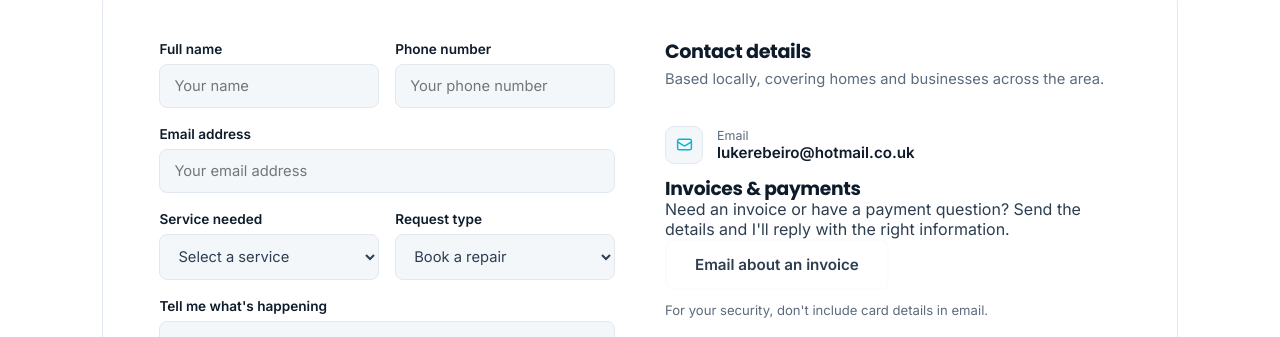
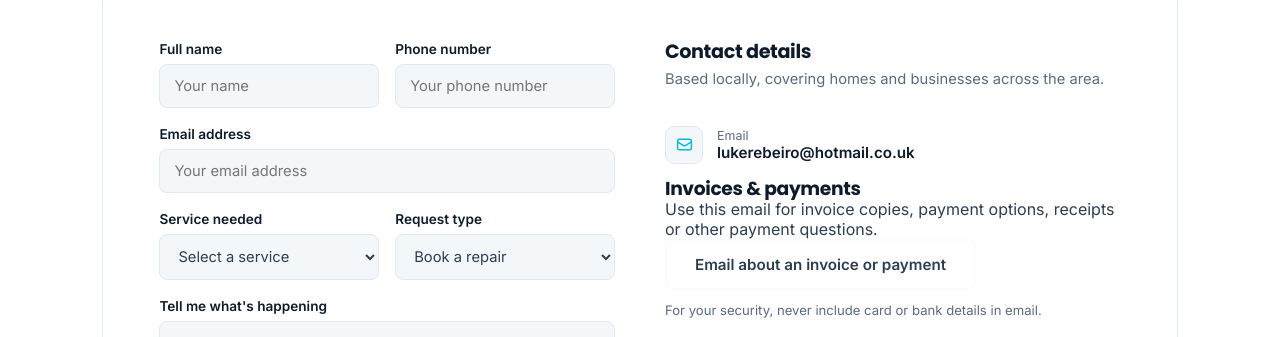
Before and after one commit to lukerebeirowebdev/Luminar-Tech-Solutions-Website, a website: page index.html in a window 1280 px wide. Shown: the part 7666-8003 px from the top of the page. Drawn offline with Linux system fonts and the light colour scheme.

Commit message:
updated better

```diff
--- a/index.html
+++ b/index.html
@@ -358,7 +358,7 @@
       </details>
       <details>
         <summary>How do I ask about an invoice or payment? <span class="plus">+</span></summary>
-        <p>Email <a href="mailto:lukerebeiro@hotmail.co.uk?subject=Invoice%20or%20payment%20question">lukerebeiro@hotmail.co.uk</a> with your name, service and invoice number if you have one. Please don't send card details by email.</p>
+        <p>Email <a href="mailto:lukerebeiro@hotmail.co.uk?subject=Invoice%20or%20payment%20question">lukerebeiro@hotmail.co.uk</a> with your name, service and invoice number if you have one. Please don't send card or bank details by email.</p>
       </details>
     </div>
   </div>
@@ -476,9 +476,9 @@
         </ul>
         <div class="payment-contact">
           <h3>Invoices &amp; payments</h3>
-          <p>Need an invoice or have a payment question? Send the details and I'll reply with the right information.</p>
-          <a class="btn btn-outline" href="mailto:lukerebeiro@hotmail.co.uk?subject=Invoice%20or%20payment%20question&amp;body=Hello%2C%0D%0A%0D%0AI%20have%20a%20question%20about%20an%20invoice%20or%20payment.%0D%0A%0D%0AName%3A%0D%0AService%20or%20device%3A%0D%0AInvoice%20number%20(if%20known)%3A%0D%0AQuestion%3A%0D%0A">Email about an invoice</a>
-          <p class="form-note">For your security, don't include card details in email.</p>
+          <p>Use this email for invoice copies, payment options, receipts or other payment questions.</p>
+          <a class="btn btn-outline" href="mailto:lukerebeiro@hotmail.co.uk?subject=Invoice%20or%20payment%20enquiry%20-%20%5Byour%20name%5D&amp;body=Hi%20Luke%2C%0D%0A%0D%0AI%27m%20getting%20in%20touch%20about%20an%20invoice%20or%20payment.%0D%0A%0D%0AName%3A%0D%0AService%20or%20device%3A%0D%0AInvoice%20number%20(if%20available)%3A%0D%0AWhat%20I%20need%20help%20with%20(invoice%20copy%2C%20payment%20options%2C%20receipt%20or%20other)%3A%0D%0A%0D%0AThanks%2C%0D%0A%5BYour%20name%5D">Email about an invoice or payment</a>
+          <p class="form-note">For your security, never include card or bank details in email.</p>
         </div>
         <div class="social-row">
           <a href="#" aria-label="Facebook"><svg fill="none" stroke="currentColor" stroke-width="1.8" viewBox="0 0 24 24"><path stroke-linecap="round" stroke-linejoin="round" d="M14 9h3V6h-3c-1.657 0-3 1.343-3 3v2H8v3h3v7h3v-7h3l1-3h-4V9c0-.552.448-1 1-1Z"/></svg></a>
```
